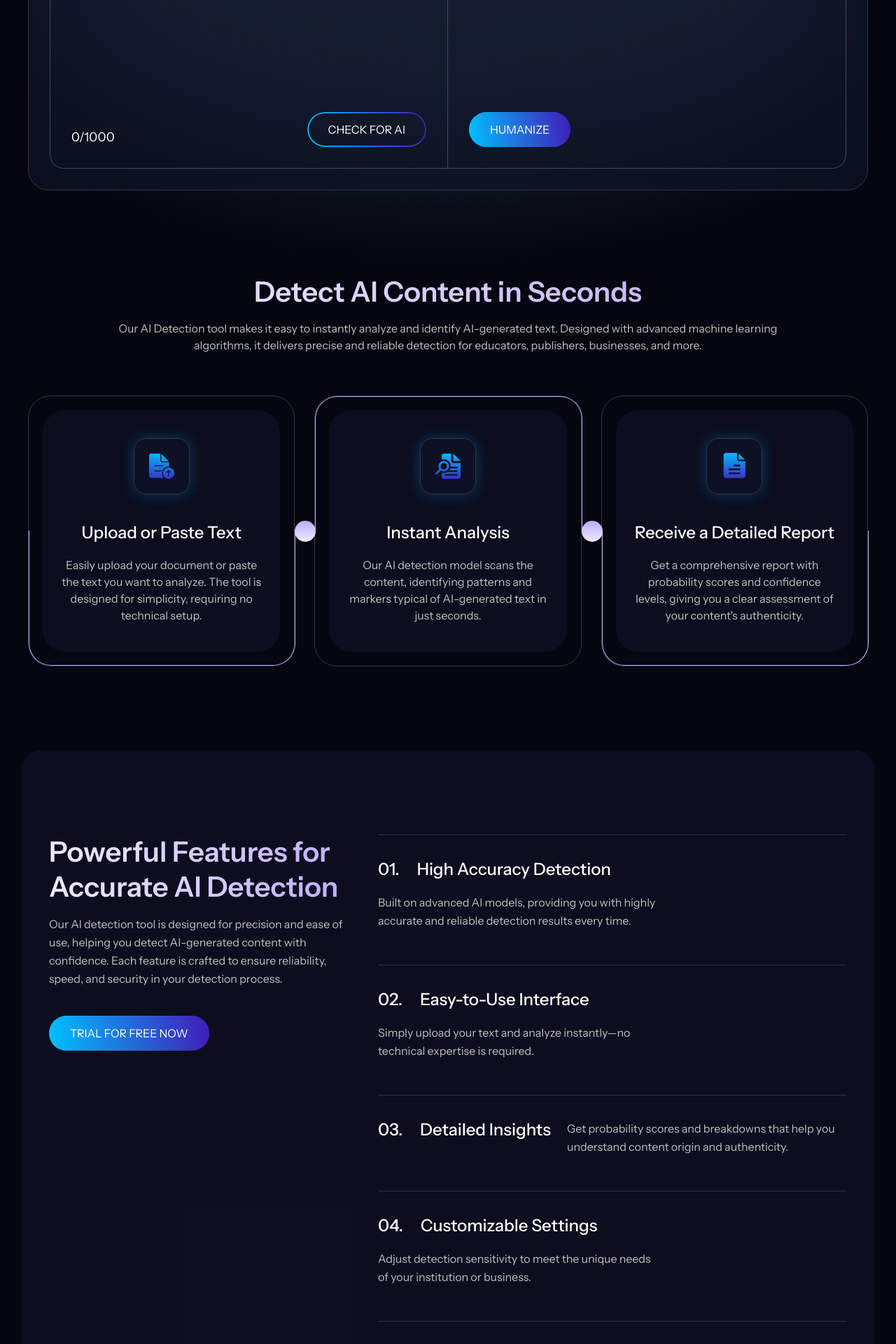
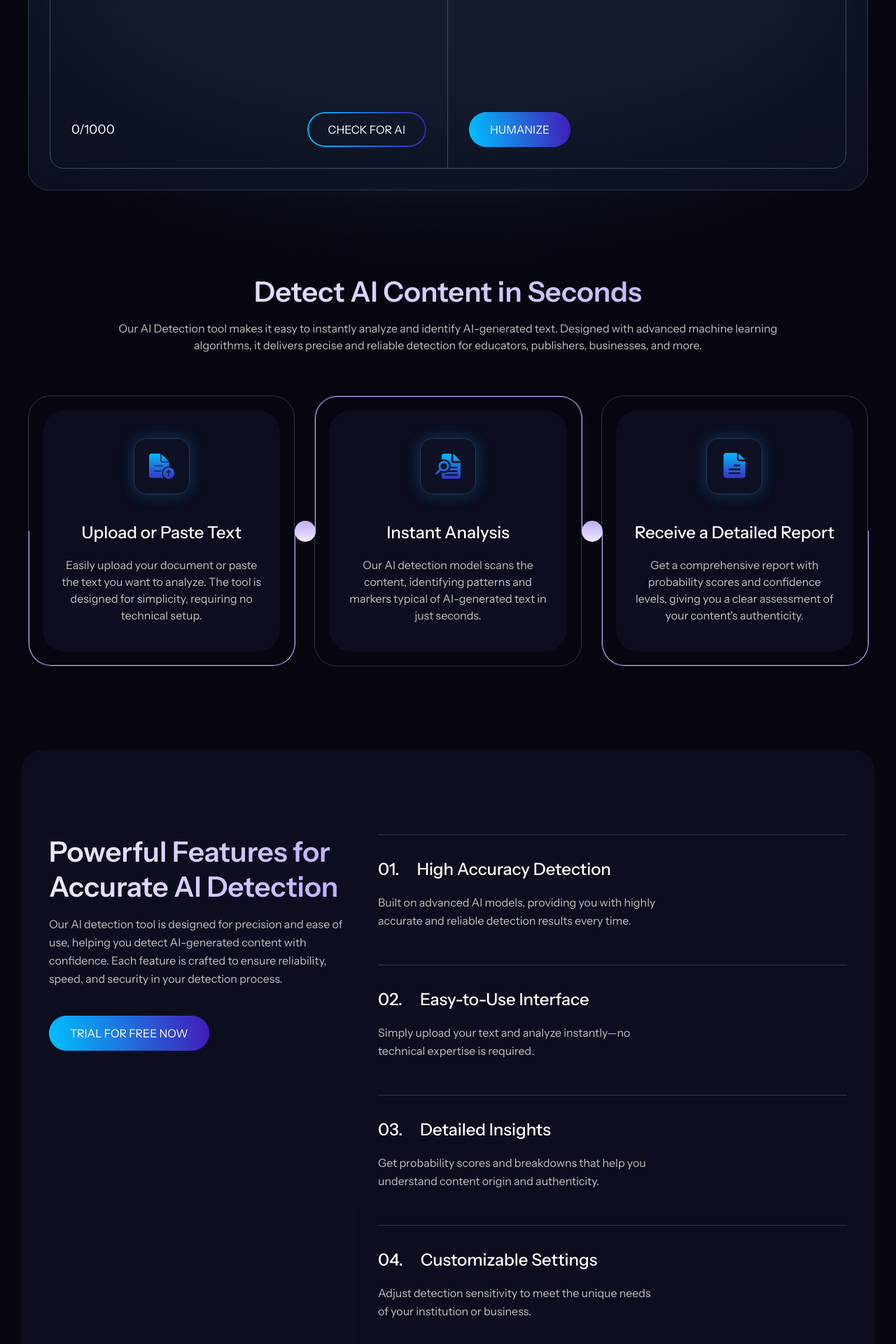
Before and after one commit to nilkanthdhanani/AI-Detector, a Next.js app: page / in a window 1280 px wide. Shown: the part 820-2740 px from the top of the page at 70% size. Built offline with nearby package versions, Linux system fonts and the light colour scheme.

Commit message:
changes eleven

```diff
--- a/src/components/common/footer/footer.module.scss
+++ b/src/components/common/footer/footer.module.scss
@@ -143,6 +143,7 @@
 
             @media (max-width: 576px) {
                 gap: 50px;
+                flex-direction: column;
                 flex-wrap: wrap;
             }
 
--- a/src/components/common/sidebar/sidebar.module.scss
+++ b/src/components/common/sidebar/sidebar.module.scss
@@ -3,14 +3,15 @@
 .sidebar {
     position: fixed;
     top: 0;
-    left: -150%;
+    left: 0;
     width: 100%;
     height: 100vh;
     z-index: 9999;
     background-color: rgba(0, 0, 0, 0.7);
+    transform: translateX(-100%);
 
     &.open {
-        left: 0;
+        transform: translateX(0%);
 
         .sidebarDiv {
             transform: translateX(0%);
@@ -24,6 +25,9 @@
         background: #111427;
         transform: translateX(-100%);
         overflow: auto;
+        display: flex;
+        flex-direction: column;
+        justify-content: space-between;
         transition: all 0.5s ease-in-out;
 
         &::-webkit-scrollbar {
@@ -94,7 +98,8 @@
             padding: 0 10px;
             margin-top: 30px;
             display: flex;
-            flex-direction: column;
+            align-items: center;
+            justify-content: space-between;
             gap: 20px;
         }
     }
--- a/src/components/section/heroBanner/heroBanner.module.scss
+++ b/src/components/section/heroBanner/heroBanner.module.scss
@@ -197,10 +197,10 @@
                 .aiBoxInnerBtn {
                     padding: 30px;
                     display: flex;
+                    align-items: center;
+                    flex-wrap: wrap;
+                    justify-content: space-between;
                     gap: 10px;
-                    flex-wrap: wrap;
-                    align-items: flex-end;
-                    justify-content: space-between;
 
                     @media (max-width: 576px) {
                         padding: 20px;
--- a/src/components/section/powerful/powerful.module.scss
+++ b/src/components/section/powerful/powerful.module.scss
@@ -92,11 +92,8 @@
                     }
 
                     .powerfulDivList1Head {
-                        max-width: 400px;
-
-                        @media (max-width: 1400px) {
-                            max-width: none;
-                        }
+                        max-width: 350px;
+                        width: 100%;
 
                         h3 {
                             font-size: 24px;
--- a/src/components/section/whyChoose/whyChoose.module.scss
+++ b/src/components/section/whyChoose/whyChoose.module.scss
@@ -76,16 +76,17 @@
 
                 .whyChooseBoxHead {
                     display: flex;
-                    flex-wrap: wrap;
                     align-items: center;
                     gap: 24px;
                     margin-bottom: 25px;
 
                     @media (max-width: 576px) {
                         margin-bottom: 20px;
+                        gap: 15px;
                     }
 
                     .whyChooseIcon {
+                        flex-shrink: 0;
                         width: 70px;
                         height: 70px;
                         border-radius: 50%;
@@ -111,7 +112,6 @@
                     }
 
                     h3 {
-                        min-width: 240px;
                         font-size: 24px;
                         font-weight: 500;
                         line-height: 29px;
```
